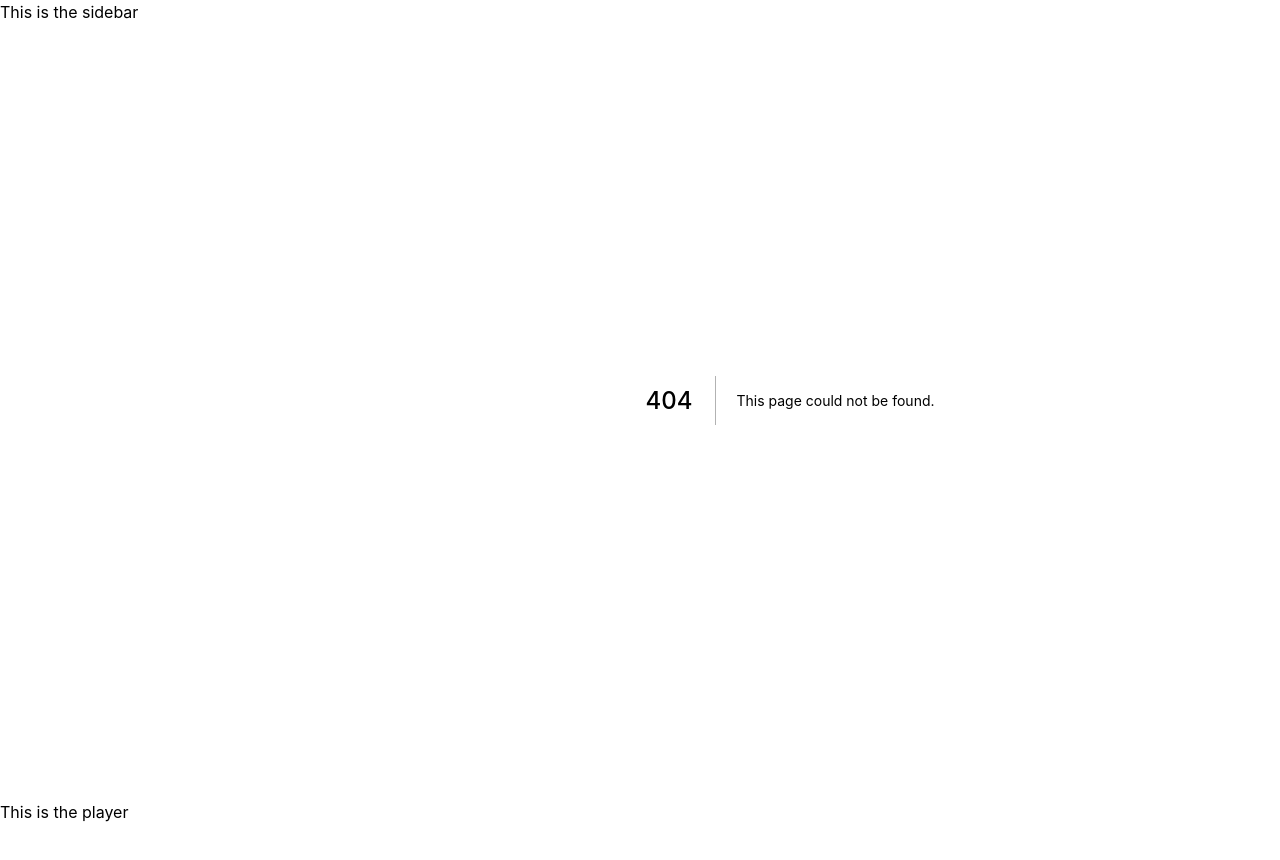
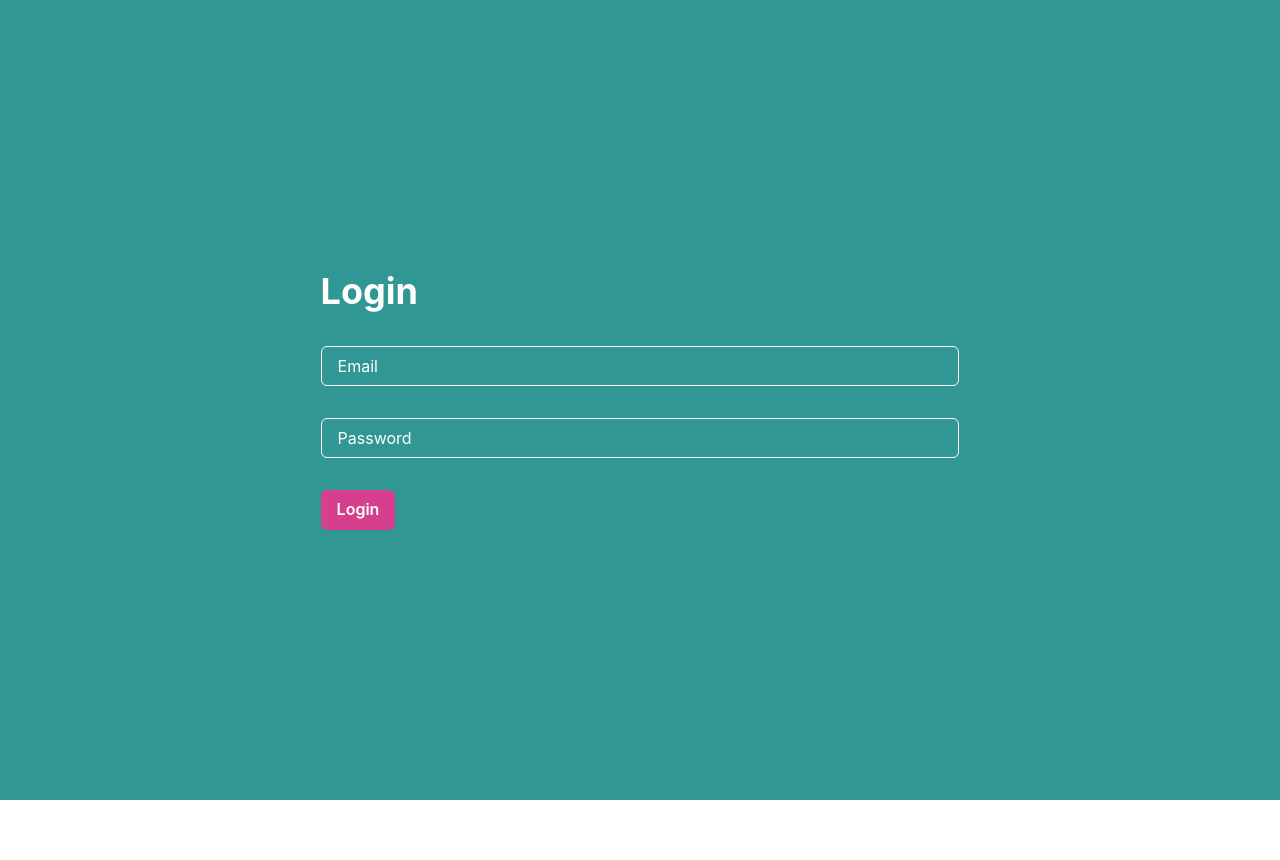
Before and after one commit to Conan-Songtradr/fullstack, a Next.js app: page /signin in a window 1280 px wide. Before the commit this address had no page. Shown: the top 860 px of the page. After the commit the page ends 800 px from the top, so only its background shows below. Built offline with nearby package versions, Linux system fonts and the light colour scheme.

Commit message:
Authentication - 6

```diff
--- /dev/null
+++ b/components/Auth.tsx
@@ -0,0 +1,54 @@
+import { Box, Button, Flex, Heading, Input } from "@chakra-ui/react";
+import { useRouter } from "next/router";
+import { FC, useState } from "react";
+import useAuth from "../lib/useAuth";
+
+type AuthProps = {
+  type: "signin" | "signup";
+};
+
+export const Auth: FC<AuthProps> = ({ type }) => {
+  const [email, setEmail] = useState<string>("");
+  const [password, setPassword] = useState<string>("");
+  const [isLoading, setIsLoading] = useState<boolean>(false);
+  const router = useRouter();
+
+  return (
+    <Box height={"100vh"} width={"100vw"}>
+      <Flex
+        alignItems={"center"}
+        height={"100%"}
+        justifyContent={"center"}
+        bg="teal.500"
+        color="white"
+      >
+        <form>
+          <Heading marginBottom={"8"}>
+            {type === "signin" ? "Login" : "Sign up"}
+          </Heading>
+          <Input
+            onChange={(e) => setEmail(e.target.value)}
+            placeholder="Email"
+            value={email}
+            variant="outline"
+            marginBottom={"8"}
+            _placeholder={{ color: "white" }}
+          />
+
+          <Input
+            onChange={(e) => setPassword(e.target.value)}
+            placeholder="Password"
+            value={password}
+            variant="outline"
+            marginBottom={"8"}
+            _placeholder={{ color: "white" }}
+          />
+
+          <Button colorScheme="pink" color="white">
+            {type === "signin" ? "Login" : "Sign up"}
+          </Button>
+        </form>
+      </Flex>
+    </Box>
+  );
+};
--- a/pages/_app.tsx
+++ b/pages/_app.tsx
@@ -33,6 +33,9 @@ const theme = extendTheme({
 function MyApp({ Component, pageProps }) {
   return (
     <ChakraProvider theme={theme}>
+      {Component.authPage ? (
+        <Component {...pageProps} />
+      ) : (
         <Box
           gridTemplateAreas={`
             "sidebar main"
@@ -46,10 +49,11 @@ function MyApp({ Component, pageProps }) {
         >
           <Sidebar />
           <Main>
-          <Component {...pageProps} />{" "}
+            <Component {...pageProps} />
           </Main>
           <Player />
         </Box>
+      )}
     </ChakraProvider>
   );
 }
--- /dev/null
+++ b/pages/signin.tsx
@@ -0,0 +1,7 @@
+import { Auth } from "../components/Auth";
+
+const Signin = () => <Auth type="signin" />;
+
+Signin.authPage = true;
+
+export default Signin;
```
Also changed, not shown: pages/signup.tsx (added, +7 -0 lines). Lines whose indentation alone changed are shown as unchanged.
